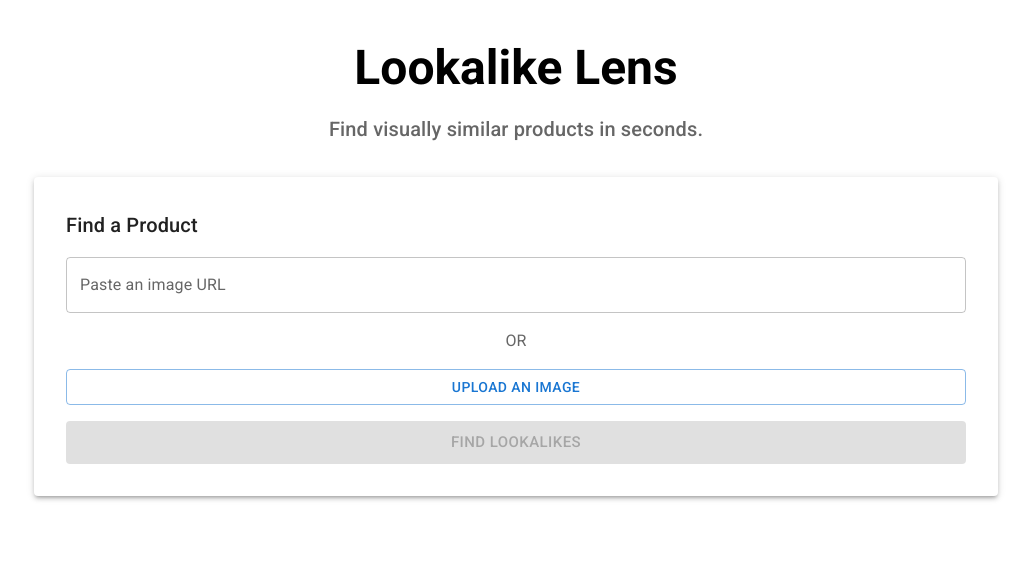
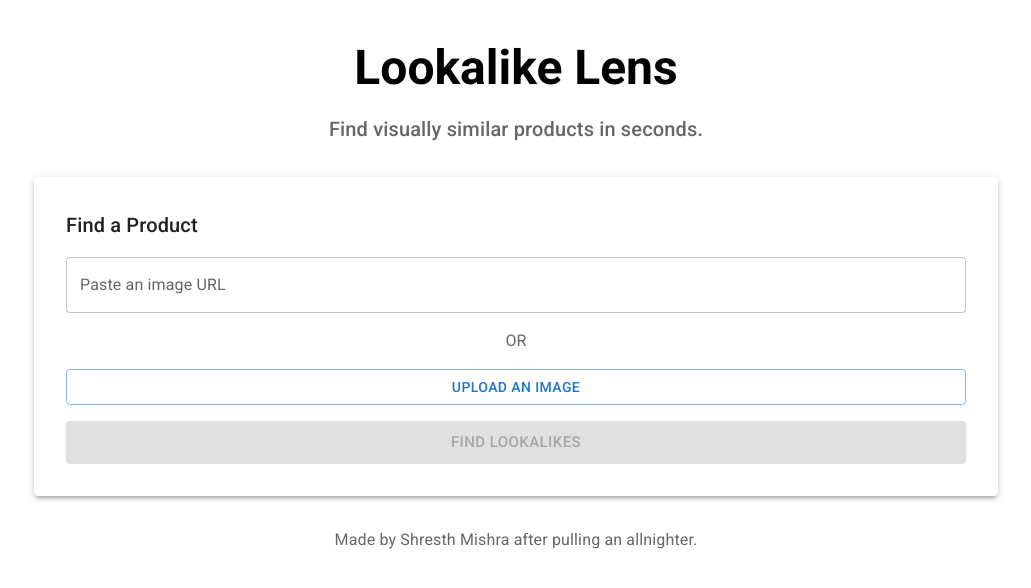
Before and after one commit to shresthmishra/Lookalike_Lens, a React (Vite) app in the folder frontend/: page / in a window 1280 px wide. Shown: the top 588 px of the page, without its empty margins (124-1155 px from the left). Built offline with nearby package versions, Linux system fonts and the light colour scheme.

Commit message:
Add footer message about Shresth Mishra

```diff
--- a/frontend/src/App.jsx
+++ b/frontend/src/App.jsx
@@ -90,6 +90,7 @@ function App() {
                     </Box>
                 )}
             </Box>
+            <Typography align="center" color="text.secondary">Made by Shresth Mishra after pulling an allnighter.</Typography>
         </Container>
     );
 }
```
